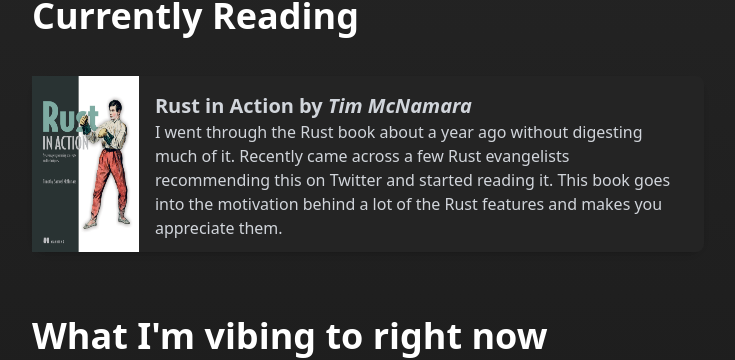
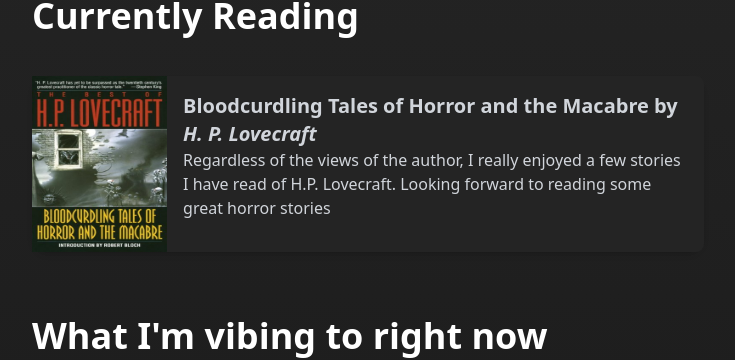
Before and after one commit to hetthakkar/portfolio, a Next.js app: page /misc in a window 1280 px wide. Shown: the part 136-496 px from the top of the page, without its empty margins (272-1007 px from the left). Built offline with nearby package versions, Linux system fonts and the light colour scheme.

Commit message:
update: currently reading book

```diff
--- a/pages/misc.tsx
+++ b/pages/misc.tsx
@@ -2,15 +2,14 @@
 import { NextPage } from 'next'
 import { BookCard } from '../components/BookCard'
 import { Container } from '../components/Container'
-import DuneMessiahCover from '../public/dune_messiah_cover.jpg'
-import RustInActionCover from '../public/rust_in_action_cover.png'
+import bookCover from '../public/tales.jpg'
 const Misc: NextPage<IBaseProps> = (props: IBaseProps) => {
   return (
     <Container
       head={{
         title: 'Misc | Het Thakkar',
         description:
-          'Miscellaneous information about Het Thakkar like reading lists, music and playlists. Currently reading Dune Messiah, Rust In Action. ',
+          'Miscellaneous information about Het Thakkar like reading lists, music and playlists. Currently reading Bloodcurdling Tales of Horror and the Macabre',
       }}
     >
       <h1 className='content-box text-white font-bold text-4xl mb-10 mt-8'>
@@ -18,12 +17,12 @@
       </h1>
       <div className='flex flex-col justify-center items-center flex-wrap w-full max-w-2xl mx-auto'>
         <BookCard
-          title='Rust in Action'
-          author='Tim McNamara'
-          description='I went through the Rust book about a year ago without digesting much of it. Recently came across a few Rust evangelists recommending this on Twitter and started reading it. This book goes into the motivation behind a lot of the Rust features and makes you appreciate them. '
-          cover={RustInActionCover}
-          coverWidth={415}
-          coverHeight={519}
+          title='Bloodcurdling Tales of Horror and the Macabre'
+          author='H. P. Lovecraft'
+          description='Regardless of the views of the author, I really enjoyed a few stories I have read of H.P. Lovecraft. Looking forward to reading some great horror stories'
+          cover={bookCover}
+          coverWidth={300}
+          coverHeight={500}
           className='mb-8 md:max-h-44'
         />
       </div>
```
Also changed, not shown: public/tales.jpg (added).
